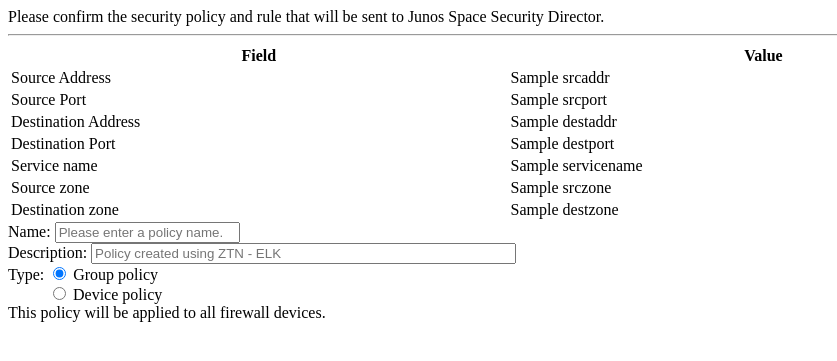
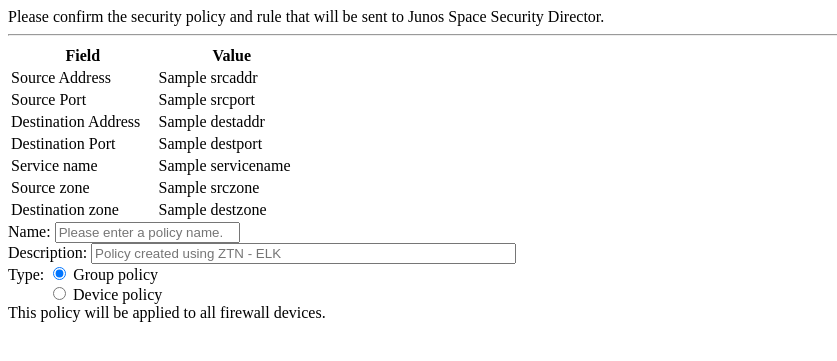
Before and after one commit to Juniper-SE/ztn-elk, a Flask app: template ztn/templates/index.html in a window 1280 px wide. Shown: the top 361 px of the page, without its empty margins (0-837 px from the left). Run offline with Flask 2, Linux system fonts and the light colour scheme; the template is opened without the code that fills it: most values are stand-ins (such as "Sample title", 1, 10 or a date in 2020).

Commit message:
change width of table

```diff
--- a/ztn/templates/index.html
+++ b/ztn/templates/index.html
@@ -9,7 +9,7 @@
     <hr />
 
     {% if srcaddr %}
-    <table style="width:80%">
+    <table style="width:300px">
         <tr>
             <th>Field</th>
             <th>Value</th>
```
